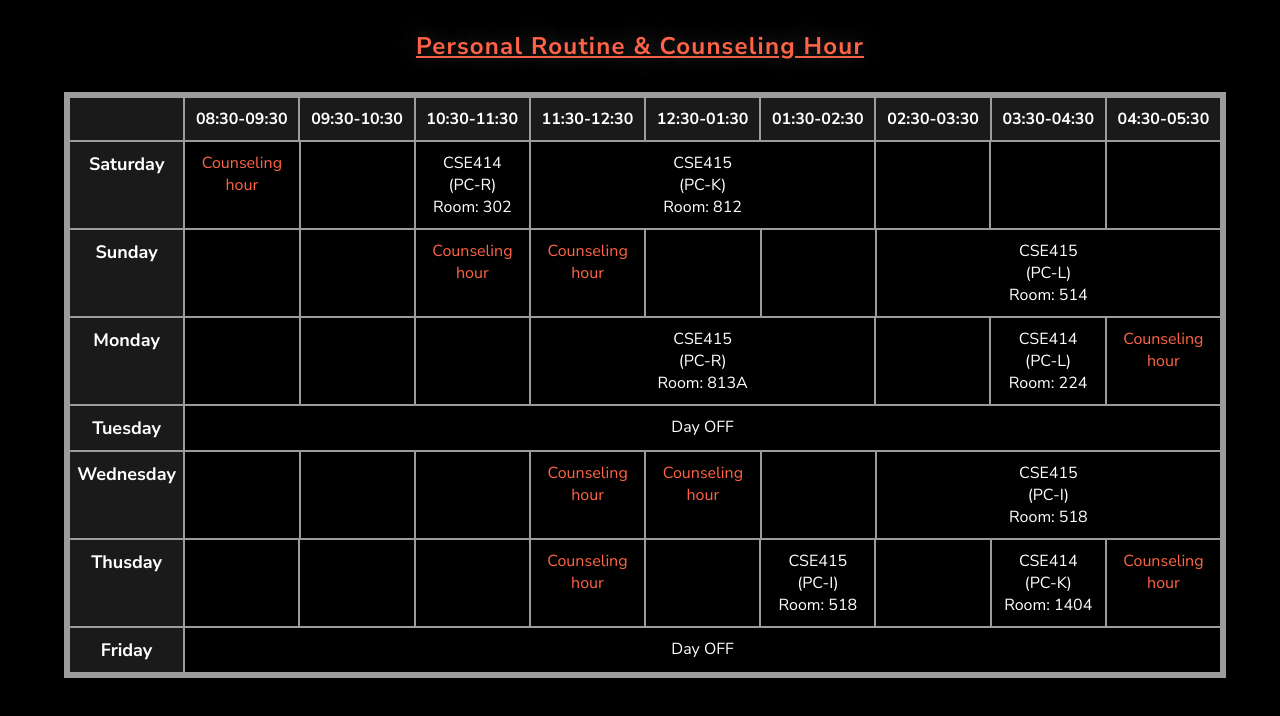
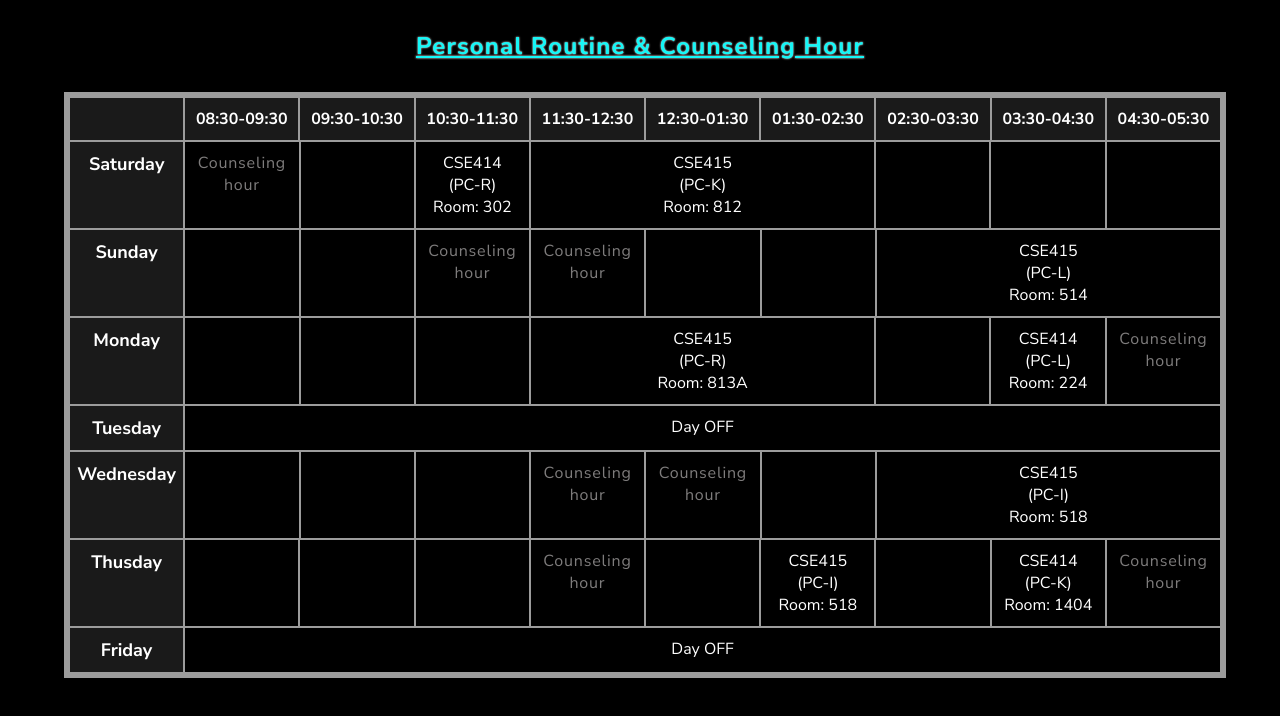
Before and after one commit to Pantha0/routine, a plain HTML site: page index.html in a window 1280 px wide. Drawn offline with Linux system fonts and the light colour scheme.

Commit message:
first commit

```diff
--- a/style.css
+++ b/style.css
@@ -16,8 +16,8 @@ body {
   text-align: center;
   text-decoration: underline;
   letter-spacing: 0.05em;
-  text-shadow: 0px 0px 25px #616161c2;
-  color: tomato;
+  text-shadow: 0px 0px 2px #ffffff;
+  color: rgb(20, 247, 247);
 }
 
 .routine-box {
@@ -60,7 +60,7 @@ body {
 }
 .routine-box-row > div:hover {
   color: #fff;
-  background-color: #3d3c3c;
+  background-color: #110f0f;
 }
 .routine-box-row > div:first-child {
   color: rgb(255, 255, 255);
@@ -77,5 +77,6 @@ body {
 }
 
 .conciling-text {
-  color: tomato !important;
+  color: rgb(126, 124, 124) !important;
+  letter-spacing: 0.05em;
 }
```
